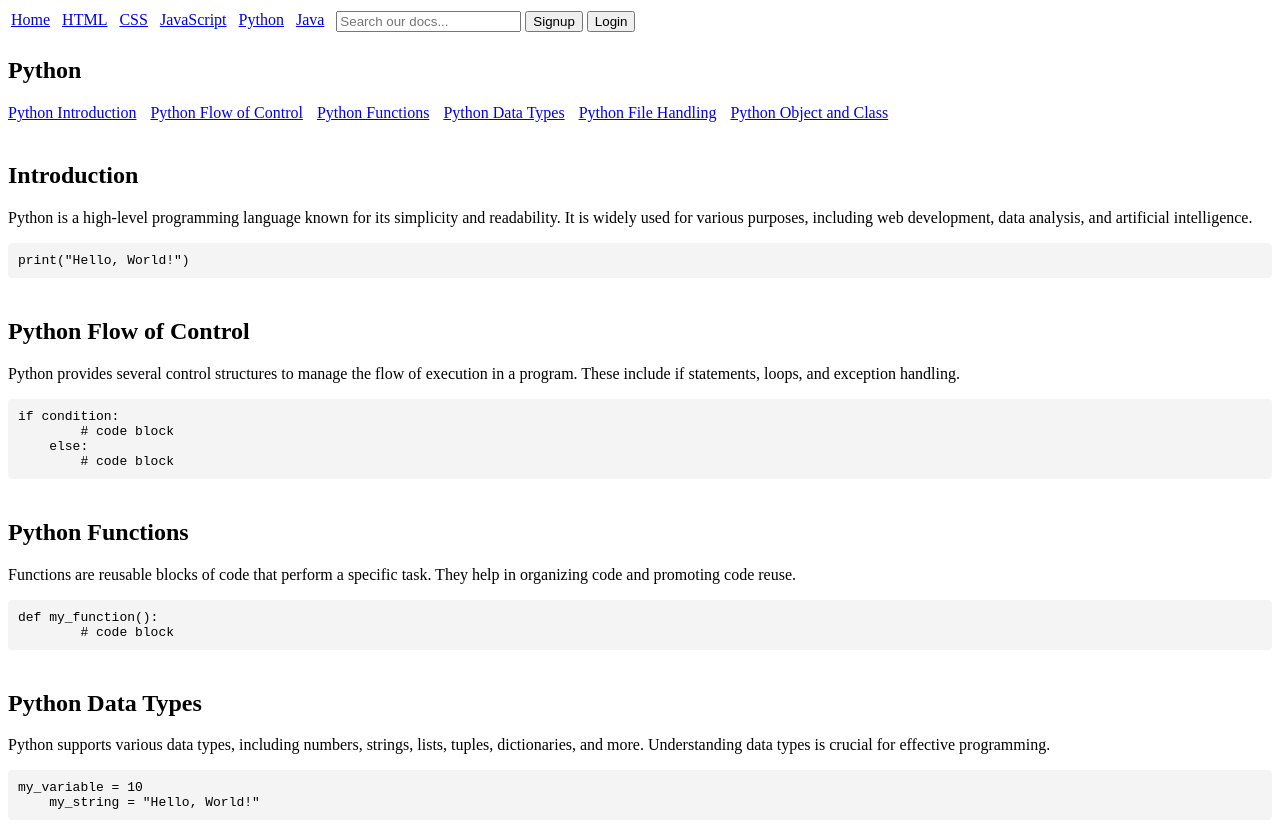
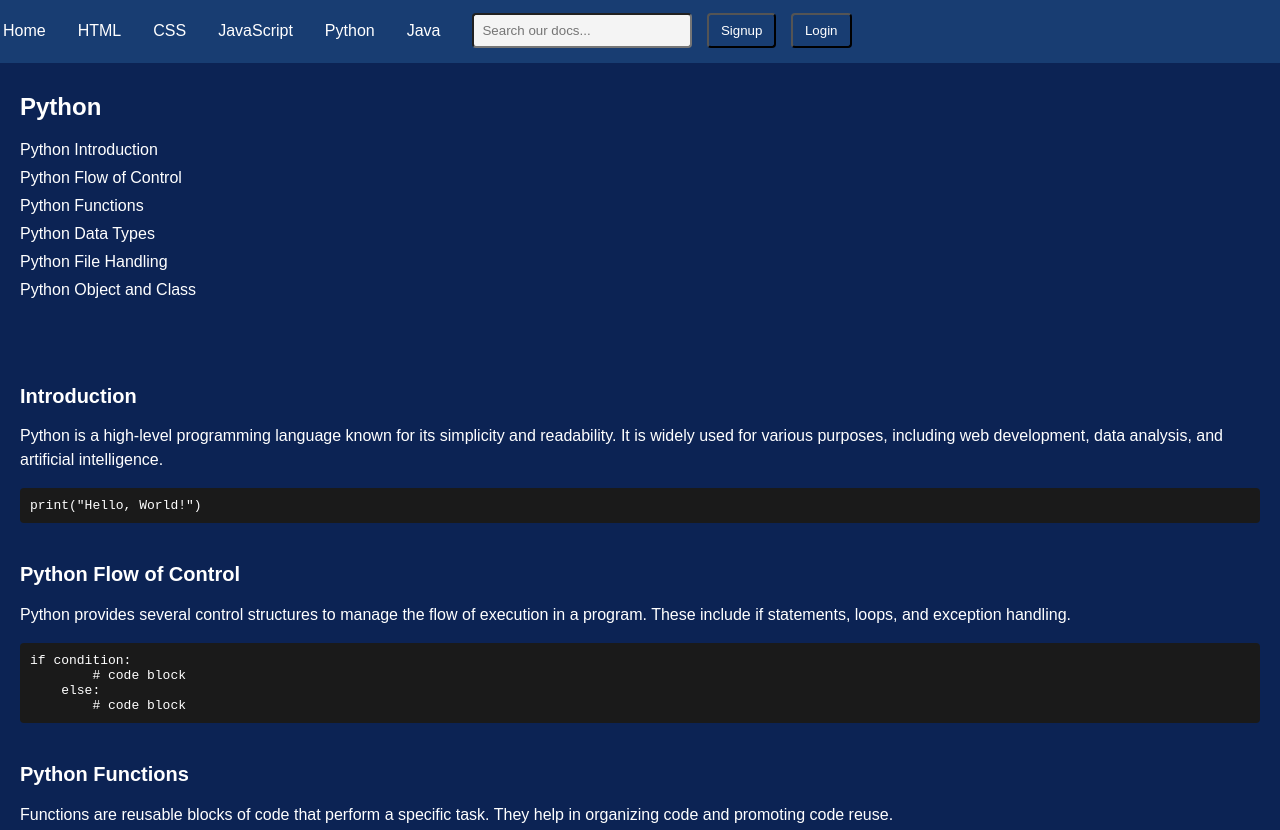
Before and after one commit to gurkiratz/web-prog-proj1, a plain HTML site: page python-doc.html in a window 1280 px wide. Shown: the top 830 px of the page. Drawn offline with Linux system fonts and the light colour scheme.

Commit message:
added styles for java, js and python pages

```diff
--- /dev/null
+++ b/dhyey.css
@@ -0,0 +1,100 @@
+body {
+    background-color: #0c2354;
+    font-family: Arial, sans-serif;
+    color: #fff;
+    margin: 0;
+    padding: 0;
+  }
+
+  header {
+    background-color: #183d72;
+    padding: 10px 0;
+  }
+
+  .header-links {
+    display: flex;
+    gap: 30px;
+    justify-content: space-between;
+    align-items: center;
+  }
+
+  .header-links a {
+    text-decoration: none;
+    color: #fff;
+  }
+
+  .header-links input[type="text"] {
+    background-color: #f4f4f4;
+    padding: 8px;
+    border-radius: 4px;
+    width: 200px;
+  }
+
+  .header-links button {
+    background-color: #183d72;
+    color: #fff;
+    padding: 8px 12px;
+    border-radius: 4px;
+    margin-left: 10px;
+  }
+
+  nav {
+    background-color: #0c2354;
+    padding: 10px;
+  }
+
+  h1 {
+    font-size: 24px;
+    padding-left: 10px;
+  }
+
+  ul {
+    padding: 0;
+  }
+
+  ul li {
+    margin-bottom: 10px;
+  }
+
+  ul li a {
+    text-decoration: none;
+    color: #fff;
+    padding-left: 10px;
+  }
+
+  main {
+    padding: 20px;
+  }
+
+  h2 {
+    margin-top: 40px;
+    font-size: 20px;
+  }
+
+  p {
+    line-height: 1.5;
+  }
+
+  pre {
+    background-color: #1a1a1a;
+    color: #fff;
+    padding: 10px;
+    border-radius: 4px;
+  }
+
+  pre code {
+    display: block;
+  }
+
+  footer {
+    background-color: #183d72;
+    padding: 10px 0;
+    text-align: center;
+    font-size: 14px;
+  }
+
+  footer a {
+    text-decoration: none;
+    color: #fff;
+    margin: 0 10px;
+  }
--- a/python-doc.html
+++ b/python-doc.html
@@ -3,36 +3,7 @@
   <head>
     <meta charset="UTF-8" />
     <meta name="viewport" content="width=device-width, initial-scale=1.0" />
-    <style>
-      .header-links {
-        display: flex;
-        gap: 10px;
-      }
-
-      nav {
-        margin-bottom: 20px;
-      }
-
-      nav ul {
-        list-style-type: none;
-        padding: 0;
-      }
-
-      nav ul li {
-        display: inline-block;
-        margin-right: 10px;
-      }
-
-      h2 {
-        margin-top: 40px;
-      }
-
-      pre {
-        background-color: #f4f4f4;
-        padding: 10px;
-        border-radius: 4px;
-      }
-    </style>
+    <link rel="stylesheet" href="./dhyey.css">
     <title>python-doc</title>
   </head>
   <body>
```
Also changed, not shown: java-doc.html (+5 -33 lines), js-doc.html (+7 -33 lines).
